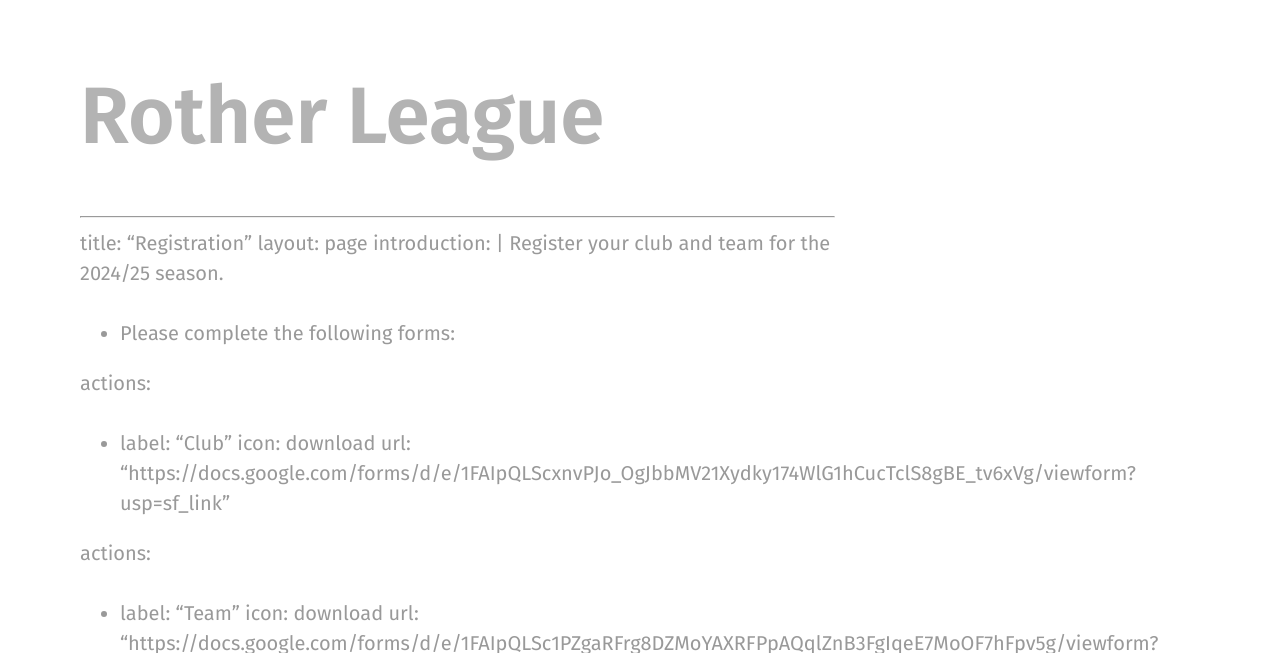
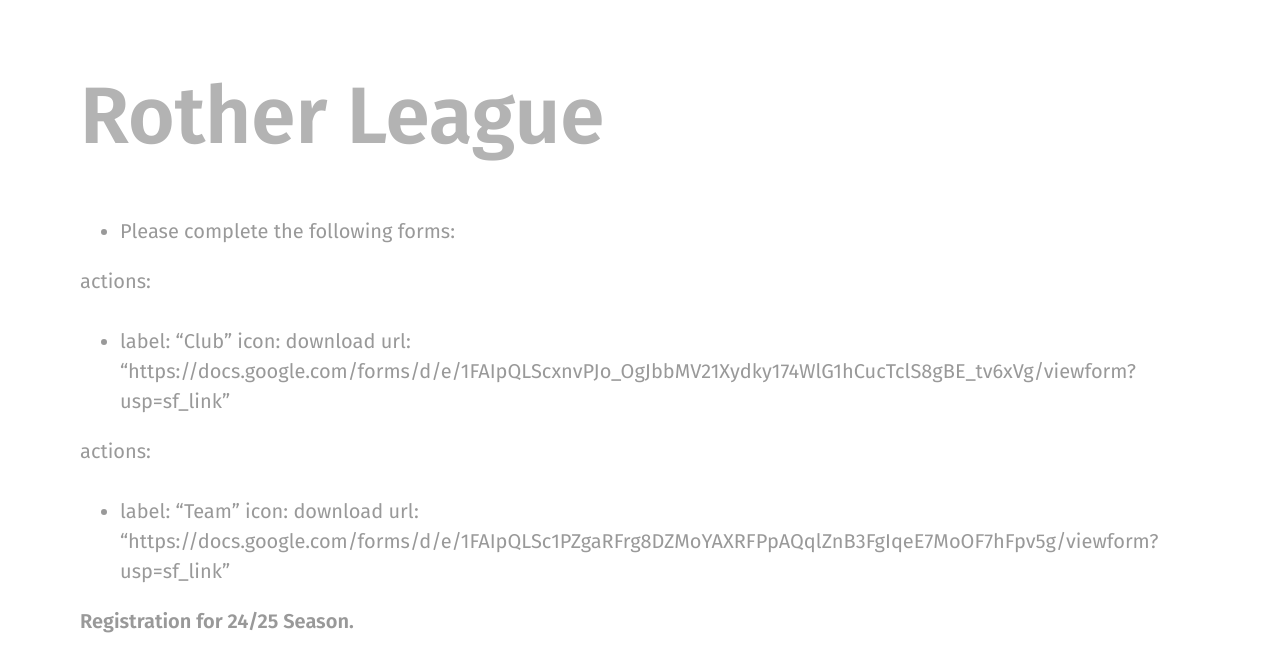
Before and after one commit to rotherleague/Rother, a Jekyll site: the page built from registration.md, in a window 1280 px wide and 900 px high, cut to the strip 247-900 px from the top of the window. Built offline with Jekyll 4.4.1, drawn with Linux system fonts in a browser that asks for light colours; nearby versions of some CDN libraries; our own code applies the rules of GitHub Pages for plain Markdown files.

Commit message:
Update registration.md

```diff
--- a/registration.md
+++ b/registration.md
@@ -1,9 +1,8 @@
 ---
 title: "Registration"
 layout: page
-introduction: |
- Register your club and team for the 2024/25 season.
-
+introduction: | Register your club and team for the 2024/25 season.
+---
 
 
   - Please complete the following forms:
```
